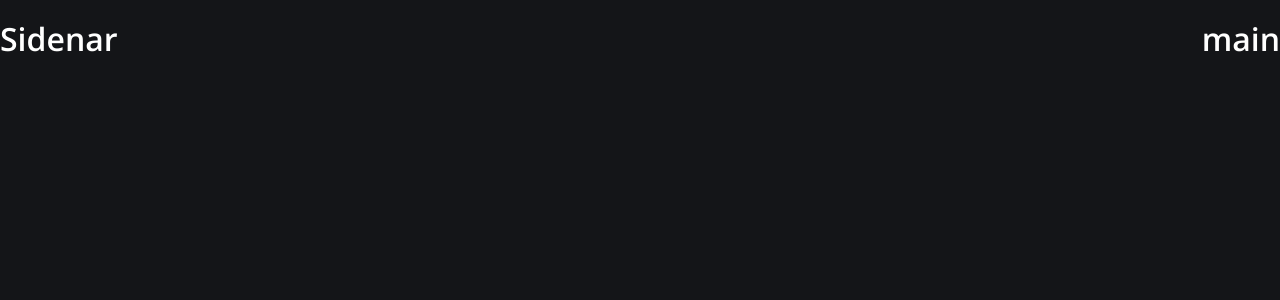
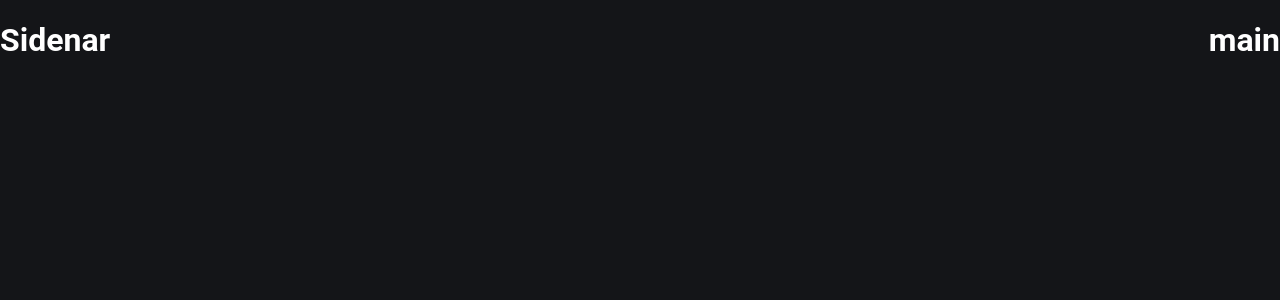
Before and after one commit to Alexandre-Konrath/Food-Commerce, a React (Create React App) app: page / in a window 1280 px wide. Shown: the top 300 px of the page. Built offline with nearby package versions, Linux system fonts and the light colour scheme; the HTML template or start-up script is replaced by a standard one.

Commit message:
defining global styles

```diff
--- a/src/styles/global.ts
+++ b/src/styles/global.ts
@@ -1,12 +1,48 @@
 import { createGlobalStyle } from 'styled-components'
 
 export const GlobalStyle = createGlobalStyle`
-  html, body, #root {
-    min-height: 100%;
+* {
+    margin: 0;
+    padding: 0;
+    box-sizing: border-box;
   }
+
+  html {
+    @media (max-width: 1080px) {
+      font-size: 93.75%;
+    }
+    @media (max-width: 720px) {
+      font-size: 87.5%;
+    }
+  }
+
   body {
     background: ${(props) => props.theme.colors.gray900};
     color: ${(props) => props.theme.colors.white};
     font-family: ${(props) => props.theme.fontFamily.sans};
+    -webkit-font-smoothing: antialiased;
+  }
+
+  body,
+  input,
+  select,
+  textarea,
+  button {
+    font: 400 1rem 'Roboto', Helvetica, Arial, sans-serif;
+  }
+
+  a {
+    color: inherit;
+    text-decoration: none;
+  }
+
+  button {
+    cursor: pointer;
+    border: none;
+  }
+
+  ul,
+  li {
+    list-style: none;
   }
 `
```
